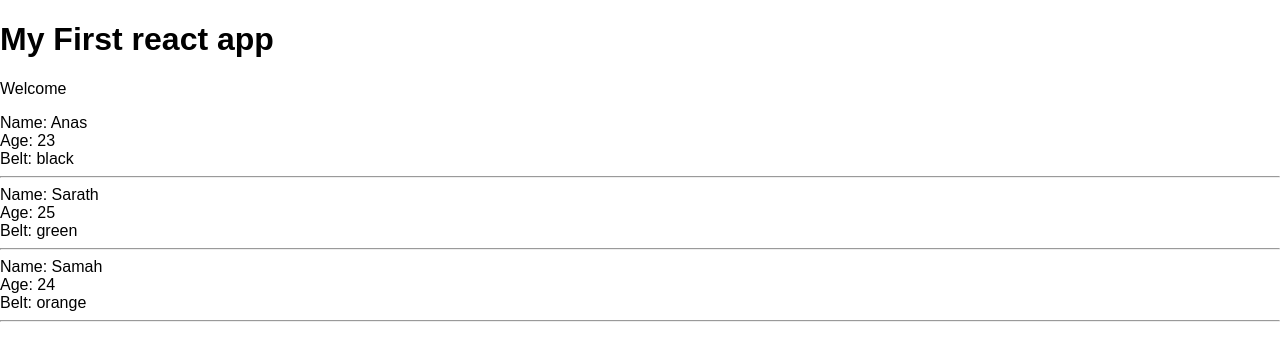
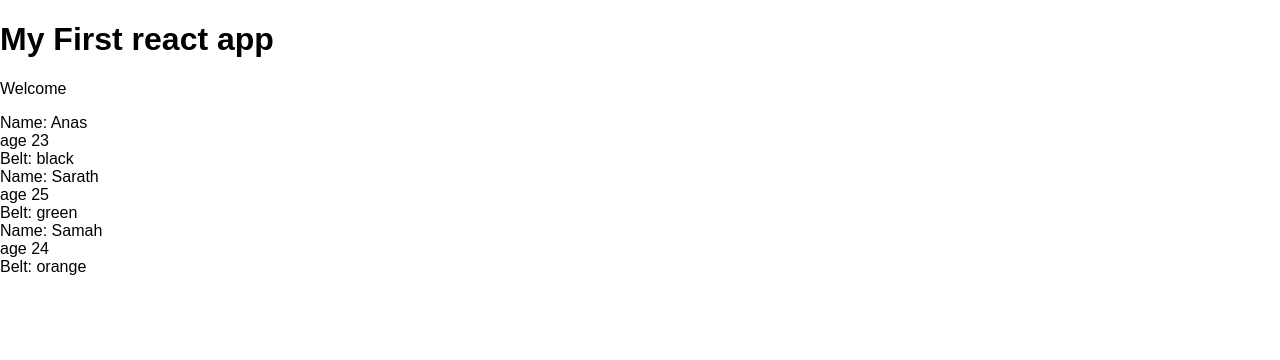
Before and after one commit to anas140/react_learning, a React (Create React App) app in the folder my-app/: page / in a window 1280 px wide. Shown: the top 360 px of the page. Built offline with nearby package versions, Linux system fonts and the light colour scheme.

Commit message:
Conditional rendering with ternary oprator

```diff
--- a/my-app/src/Ninjas.js
+++ b/my-app/src/Ninjas.js
@@ -1,18 +1,28 @@
 import React from 'react'
 const Ninjas = ({ninjas}) => {
-    const ninjaList = ninjas.map(ninja => {
-        if( ninja.age > 22) {
-            return (
-                <div className="ninja" key={ninja.id}>
-                    <div>Name: {ninja.name}</div>
-                    <div>Age: {ninja.age}</div>
-                    <div>Belt: {ninja.belt}</div>
-                    <hr/>
-                </div>
-            );
-        } else {
-            return null
-        }
+    // const ninjaList = ninjas.map(ninja => {
+    //     if( ninja.age > 22) {
+    //         return (
+    //             <div className="ninja" key={ninja.id}>
+    //                 <div>Name: {ninja.name}</div>
+    //                 <div>Age: {ninja.age}</div>
+    //                 <div>Belt: {ninja.belt}</div>
+    //                 <hr/>
+    //             </div>
+    //         );
+    //     } else {
+    //         return null
+    //     }
+    // })
+
+    const ninjaList = ninjas.map((ninja) => {
+        return (ninja.age > 22) ? (
+            <div className="ninja" key={ninja.id}>
+                <div>Name: {ninja.name}</div>
+                <div>age {ninja.age}</div>
+                <div>Belt: {ninja.belt}</div>
+            </div>
+        ) : null;
     })
     return(
         <div className="ninja-list">
```
